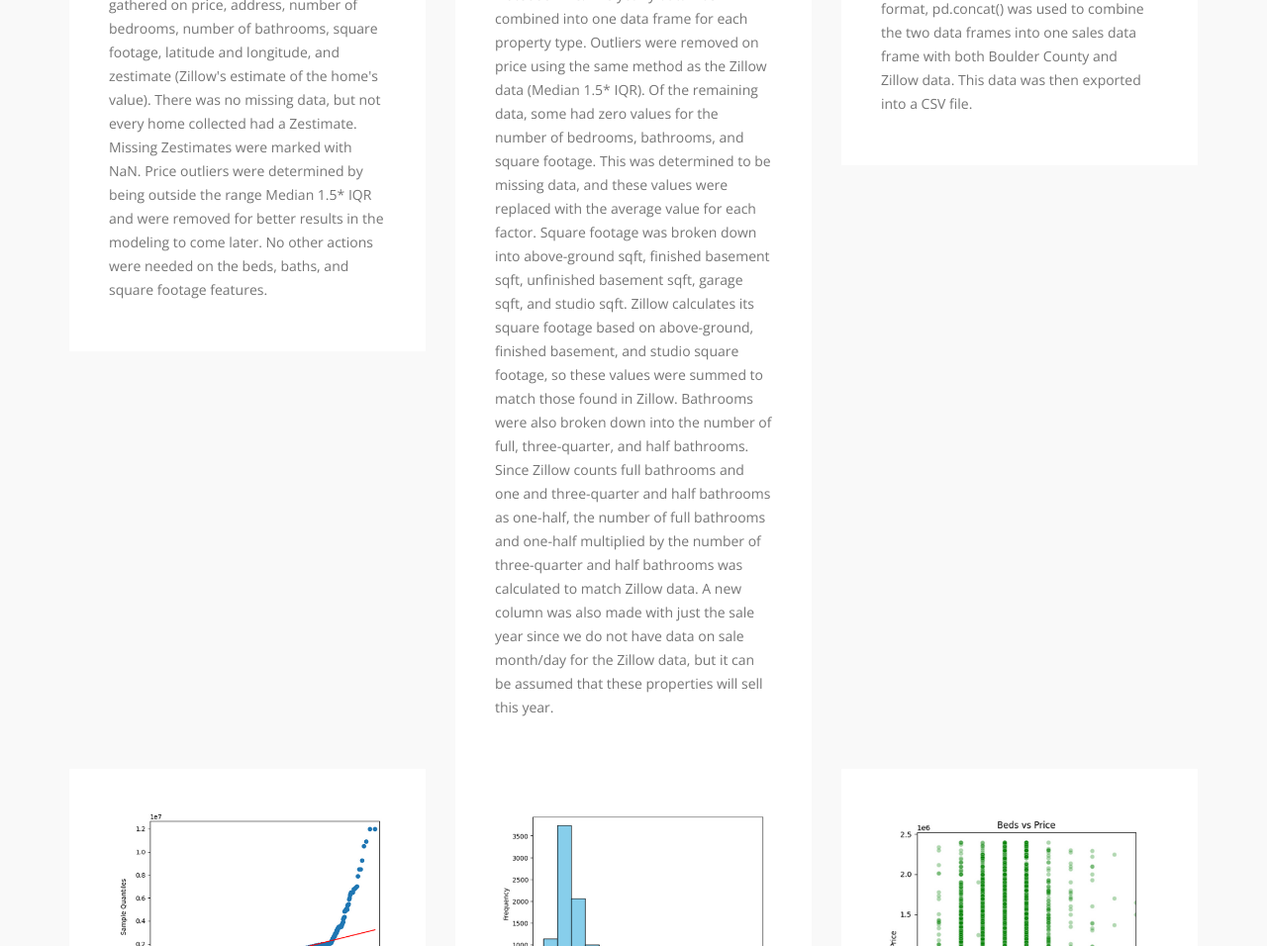
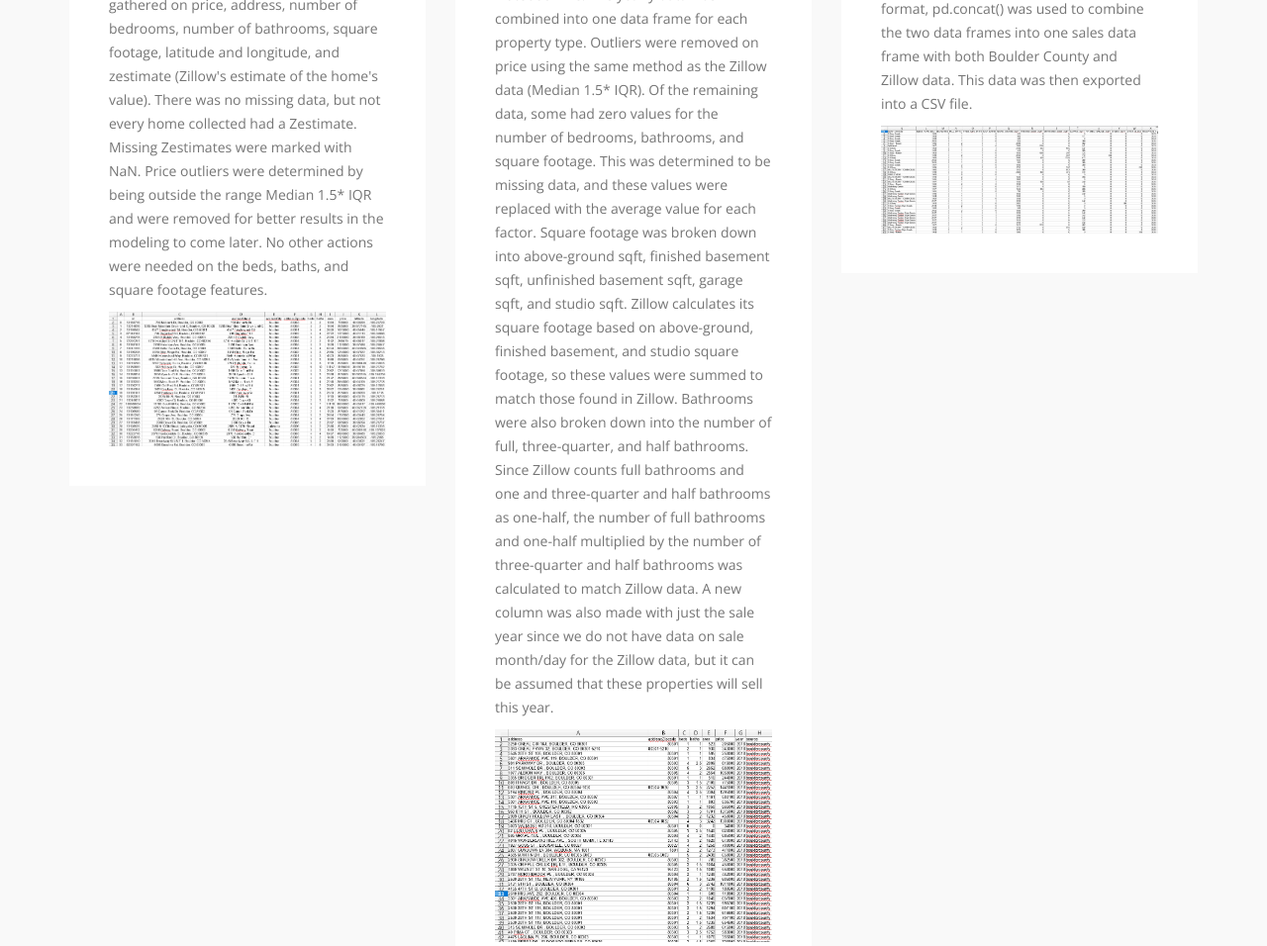
Before and after one commit to trishthakur/DATA-MINING-, a plain HTML site: page index.html in a window 1280 px wide. Shown: the part 4880-5836 px from the top of the page at 99% size. Drawn offline with nearby package versions, Linux system fonts and the light colour scheme.

Commit message:
milestone 3

```diff
--- a/index.html
+++ b/index.html
@@ -187,6 +187,7 @@
                                    <p>To perform a real estate analysis, we needed to gather information on the current state of real estate in Boulder, CO. Zillow is a website that posts current real estate for sale. Because of the format, web scraping had to be used to gather relevant information in a usable format.
                                         An API combined with a Python HTML parser was used to gather residential (homes and townhouses) data from Zillow for Boulder, CO, on Sunday, March 17. Information was gathered on price, address, number of bedrooms, number of bathrooms, square footage, latitude and longitude, and zestimate (Zillow's estimate of the home's value). There was no missing data, but not every home collected had a Zestimate. Missing Zestimates were marked with NaN. Price outliers were determined by being outside the range Median  1.5* IQR and were removed for better results in the modeling to come later. No other actions were needed on the beds, baths, and square footage features.
                                         </p>
+                                        <img src="images/zillow data.png" style="max-width:100%; height:auto;">
                               </div>
                          </div>
                     </div>
@@ -199,6 +200,7 @@
                                         Outliers were removed on price using the same method as the Zillow data (Median  1.5* IQR). Of the remaining data, some had zero values for the number of bedrooms, bathrooms, and square footage. This was determined to be missing data, and these values were replaced with the average value for each factor.
                                    Square footage was broken down into above-ground sqft, finished basement sqft, unfinished basement sqft, garage sqft, and studio sqft. Zillow calculates its square footage based on above-ground, finished basement, and studio square footage, so these values were summed to match those found in Zillow. Bathrooms were also broken down into the number of full, three-quarter, and half bathrooms. Since Zillow counts full bathrooms and one and three-quarter and half bathrooms as one-half, the number of full bathrooms and one-half multiplied by the number of three-quarter and half bathrooms was calculated to match Zillow data. A new column was also made with just the sale year since we do not have data on sale month/day for the Zillow data, but it can be assumed that these properties will sell this year.
                                    </p>
+                                   <img src="images/res_sales and zillow.png" style="max-width:100%; height:auto;">
                               </div>
                          </div>
                     </div>
@@ -211,6 +213,7 @@
                                         Column names were changed to have the same column name for each feature (sale price, sale year, square footage, number of bedrooms, number of bathrooms, and address).
                                         Once the two data frames were in the same format, pd.concat() was used to combine the two data frames into one sales data frame with both Boulder County and Zillow data.
                                         This data was then exported into a CSV file. </p>
+                                        <img src="images/residential data.png" style="max-width:100%; height:auto;">
                               </div>
                          </div>
                     </div>
@@ -280,7 +283,7 @@
                                         Our objective is to utilize these selected features to predict whether a house's price will exceed or fall below $800,000.</p>
                                    <p>Data BEFORE Feature Engineering</p>
                                    <img src="images/databefore.png">
-                                   <p>Data AFTER Feature Engineering</p>
+                                   <p>Data AFTER Feature Engineering: The data is prepared to be compatible with the models we select for making predictions.</p>
                                    <img src="images/dataafter.png" style="max-width:100%; height:auto;">
                          </div>
                     </div>
```
Also changed, not shown: images/res_sales and zillow.png (added), images/residential data.png (added), images/zillow data.png (added), 1 other file.
